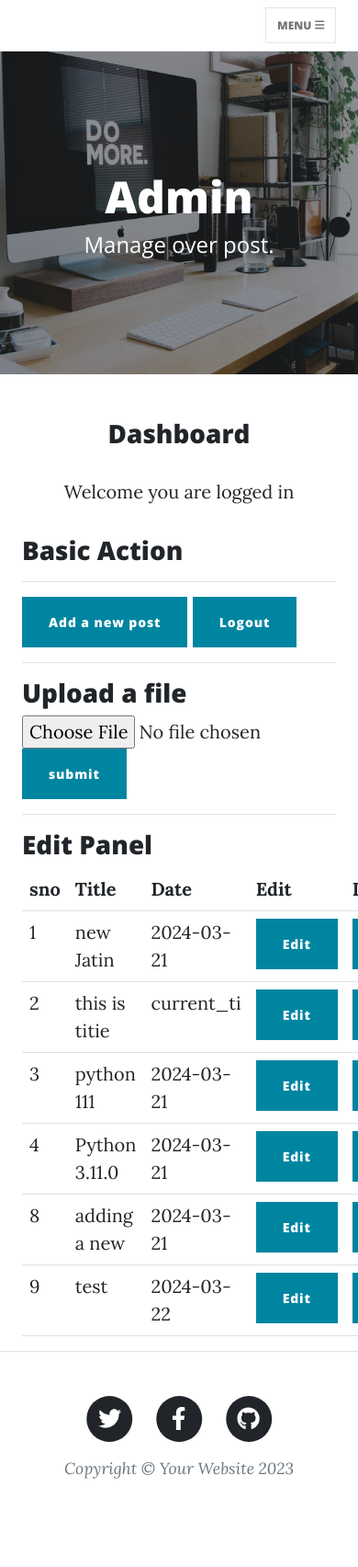
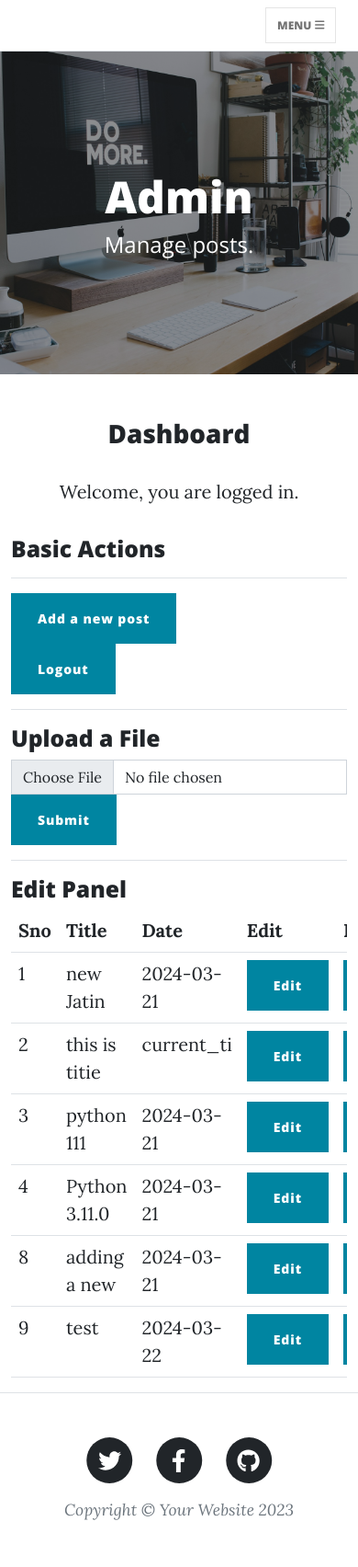
Before and after one commit to Jatin00001/flask-app-jatin, a Flask app: template templates/dashboard.html in a window 390 px wide; the page is wider, and only the part inside the window is pictured. Shown: that part at 92% size. Before the commit the page ends 1608 px from the top of that part, so only its background shows below. Run offline with Flask 3, Linux system fonts and the light colour scheme; the template is opened without the code that fills it: values that come from a table or form of the project are taken from there, others are empty; data comes from the database, SQL or seed files in the repository; parts of the project's set-up code (start-up, migrations or seed data) failed here and were passed over; some libraries are stand-ins or nearby versions.

Commit message:
dashboard responsiveness

```diff
--- a/templates/dashboard.html
+++ b/templates/dashboard.html
@@ -9,8 +9,7 @@
       <div class="col-md-10 col-lg-8 col-xl-7">
         <div class="page-heading">
           <h1>Admin</h1>
-          <span class="subheading">Manage over post. </span>
-
+          <span class="subheading">Manage posts.</span>
         </div>
       </div>
     </div>
@@ -20,37 +19,51 @@
 <div class="container">
   <div class="row">
     <div class="col text-center">
-      <h1 class="container">Dashboard</h1>
-      <p>Welcome you are logged in</p>
-
-    </div>
+      <h1>Dashboard</h1>
+      <p>Welcome, you are logged in.</p>
     </div>
   </div>
 
-
-  <div class="container px-4 px-lg-5">
-            <div class="row gx-4 gx-lg-5 justify-content-center">
-                <div class="col-md-10 col-lg-8 col-xl-7">
+  <div class="row justify-content-center">
+    <div class="col-md-8">
       <div class="post-preview">
-
-                        <h1>Basic Action</h1>
-                        <hr>
-                        <a href="/edit/0"><button class="btn btn-primary ">Add a new post</button></a>
-                        <a href="/logout"><button class="btn btn-primary float-right">Logout</button></a>
-                        <hr>
-                        <h1>Upload a  file</h1>
+        <h2>Basic Actions</h2>
+        <hr />
+        <div class="row">
+          <div class="col-md-6">
+            <a href="/edit/0"
+              ><button class="btn btn-primary btn-block">
+                Add a new post
+              </button></a
+            >
+          </div>
+          <div class="col-md-6">
+            <a href="/logout"
+              ><button class="btn btn-primary btn-block">Logout</button></a
+            >
+          </div>
+        </div>
+        <hr />
+        <h2>Upload a File</h2>
         <form action="/uploader" method="post" enctype="multipart/form-data">
-                            <input type="file" name="file" id="file">
-                            <button type="submit"   class="btn btn-primary">submit</button>
+          <div class="row">
+            <div class="col-md-9">
+              <input type="file" name="file" id="file" class="form-control" />
+            </div>
+            <div class="col-md-3">
+              <button type="submit" class="btn btn-primary btn-block">
+                Submit
+              </button>
+            </div>
+          </div>
         </form>
-                        <hr>
-                        <h1>Edit Panel</h1>
-                <table class="table ">
+        <hr />
+        <h2>Edit Panel</h2>
+        <div class="table-responsive">
+          <table class="table">
             <thead>
-                    <!-- make a loop and fetch over content -->
-
               <tr>
-                    <th scope="col">sno</th>
+                <th scope="col">Sno</th>
                 <th scope="col">Title</th>
                 <th scope="col">Date</th>
                 <th scope="col">Edit</th>
@@ -58,14 +71,21 @@
               </tr>
             </thead>
             <tbody>
-                    {% for posts in post %}
+              {% for post in post %}
               <tr>
-                    <td>{{posts.sno}}</td>
-                    <td>{{posts.title[0:50]}}</td>
-                    <td>{{posts.date[0:10  ]}}</td>
-                    <td><a href="/edit/{{posts.sno}}"><button class="btn btn-primary ">Edit</button></a></td>
-                    <td><a href="/delete/{{posts.sno}}"><button class="btn btn-primary ">Delete</button></a></td>
-
+                <td>{{ post.sno }}</td>
+                <td>{{ post.title[:50] }}</td>
+                <td>{{ post.date[:10] }}</td>
+                <td>
+                  <a href="/edit/{{ post.sno }}"
+                    ><button class="btn btn-primary">Edit</button></a
+                  >
+                </td>
+                <td>
+                  <a href="/delete/{{ post.sno }}"
+                    ><button class="btn btn-primary">Delete</button></a
+                  >
+                </td>
               </tr>
               {% endfor %}
             </tbody>
@@ -74,10 +94,5 @@
       </div>
     </div>
   </div>
-
-
-
-
-
 </div>
 {% endblock %}
```
Lines whose indentation alone changed are shown as unchanged.
